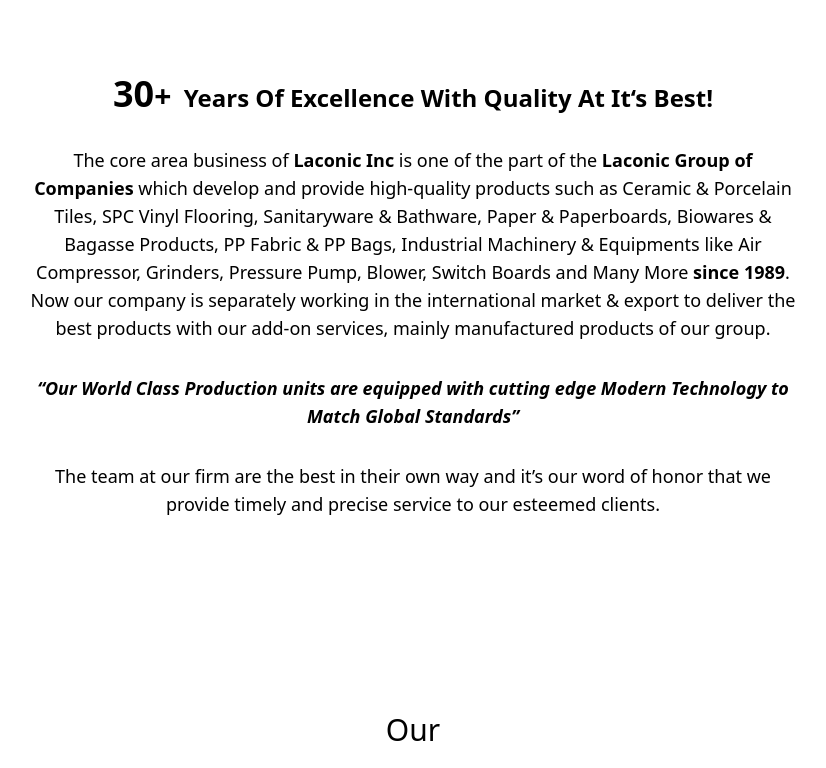
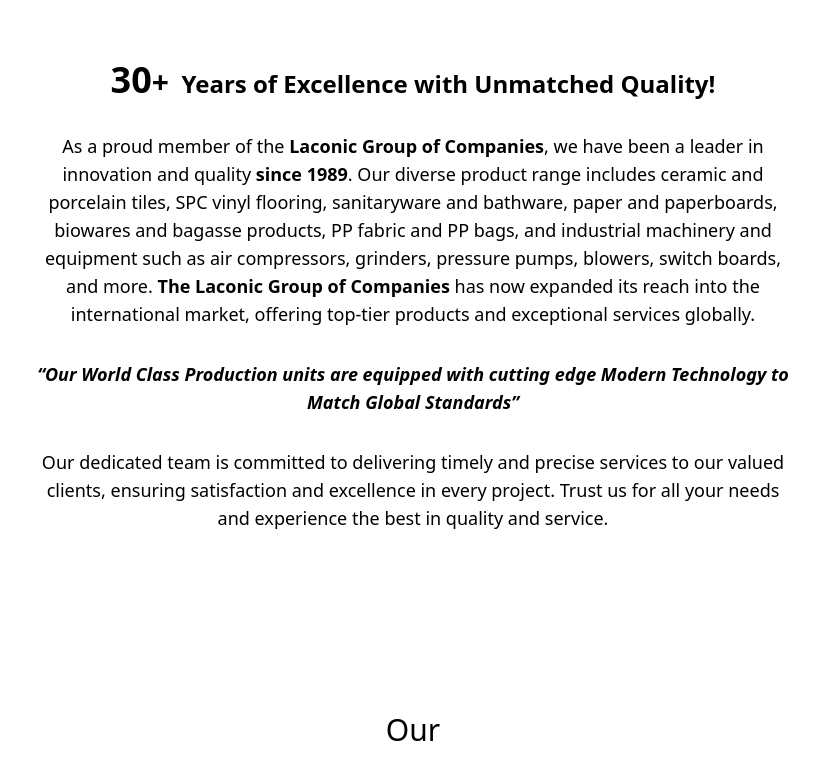
Before and after one commit to jullysuvariya/laconic-group, a Next.js app: page / in a window 1280 px wide. Shown: the part 1080-1848 px from the top of the page, without its empty margins (227-1053 px from the left). Built offline with nearby package versions, Linux system fonts and the light colour scheme.

Commit message:
complete contact us page and change about us paragraph

```diff
--- a/components/AboutUs.tsx
+++ b/components/AboutUs.tsx
@@ -20,26 +20,34 @@
 
     return (
         <div id="about" className="flex flex-col lg:h-screen px-16 py-10 lg:px-64 justify-center text-center lg:text-lg gap-8 lg:mt-20">
-            <RevelTextHorizontal className="flex flex-col items-center text-3xl lg:text-6xl self-center text-center px-10 border-b-4 border-primary mb-8 lg:mb-16 pb-4 lg:pb-8">
+            <RevelTextHorizontal className="max-lg:mt-10 flex flex-col items-center text-3xl lg:text-6xl self-center text-center px-10 border-b-4 border-primary mb-6 lg:mb-16 pb-4 lg:pb-8">
                 Legacy of Excellence
             </RevelTextHorizontal>
             {/* <div className="border-b-4 border-primary mb-8 lg:mb-16"></div> */}
             <RevelTextVertical>
                 <h1 className="text-xl lg:text-2xl self-center text-center">
                     <strong>
-                        <motion.span ref={ref} className="text-4xl">{rounded}</motion.span><span className="text-3xl self-baseline">+</span>&nbsp; Years Of Excellence With Quality At It&lsquo;s Best!
+                        <motion.span ref={ref} className="text-4xl">{rounded}</motion.span><span className="text-2xl lg:text-3xl self-baseline">+</span>&nbsp; Years of Excellence with Unmatched Quality!
                     </strong>
                 </h1>
             </RevelTextVertical>
             <RevelTextVertical>
                 <p>
-                    The core area business of <strong>Laconic Inc</strong> is one of the part of the <strong>Laconic Group of
+                    As a proud member of the <strong>Laconic Group of Companies</strong>, we have been a leader in innovation
+                    and quality <strong>since 1989</strong>. Our diverse product range includes ceramic and porcelain
+                    tiles, SPC vinyl flooring, sanitaryware and bathware, paper and paperboards, biowares and bagasse
+                    products, PP fabric and PP bags, and industrial machinery and equipment such as air
+                    compressors, grinders, pressure pumps, blowers, switch boards, and more. <strong>The Laconic Group of
+                        Companies</strong> has now expanded its reach into the international market, offering top-tier products
+                    and exceptional services globally.
+
+                    {/* The core area business of <strong>Laconic Inc</strong> is one of the part of the <strong>Laconic Group of
                         Companies</strong> which develop and provide high-quality products such as Ceramic & Porcelain Tiles,
                     SPC Vinyl Flooring, Sanitaryware & Bathware, Paper & Paperboards, Biowares & Bagasse Products,
                     PP Fabric & PP Bags, Industrial Machinery & Equipments like Air Compressor, Grinders, Pressure Pump,
                     Blower, Switch Boards and Many More <strong>since 1989</strong>. Now our company is separately working
                     in the international market & export to deliver the best products with our add-on services, mainly
-                    manufactured products of our group.
+                    manufactured products of our group. */}
                 </p>
             </RevelTextVertical>
             <RevelTextVertical>
@@ -54,8 +62,12 @@
             </RevelTextVertical>
             <RevelTextVertical>
                 <p>
-                    The team at our firm are the best in their own way and it’s our word of honor that we provide timely and
-                    precise service to our esteemed clients.
+                    Our dedicated team is committed to delivering timely and precise services to our valued
+                    clients, ensuring satisfaction and excellence in every project. Trust us for all your needs
+                    and experience the best in quality and service.
+
+                    {/* The team at our firm are the best in their own way and it’s our word of honor that we provide timely and
+                    precise service to our esteemed clients. */}
                 </p>
             </RevelTextVertical>
         </div>
--- a/components/CompanyPurpose.tsx
+++ b/components/CompanyPurpose.tsx
@@ -60,7 +60,7 @@
         <div className="px-16 lg:px-32 justify-center my-16 mb-28 lg:my-24 flex flex-col gap-4">
             <RevelDivHorizontal className="flex flex-col items-center gap-4">
                 <h6 className="self-center text-base lg:text-3xl font-light">Our</h6>
-                <h1 className="text-2xl lg:text-6xl self-center mb-8 lg:mb-16 text-center border-b-4 border-primary pb-4 lg:pb-8 px-10">
+                <h1 className="text-3xl lg:text-6xl self-center mb-8 lg:mb-16 text-center border-b-4 border-primary pb-4 lg:pb-8 px-10">
                     Core Principles
                 </h1>
             </RevelDivHorizontal>
--- a/components/GroupOfCompanies.tsx
+++ b/components/GroupOfCompanies.tsx
@@ -50,7 +50,7 @@
         <div className="flex flex-col mt-28 mb-24 justify-center text-2xl gap-4">
             <RevelDivHorizontal className="flex flex-col items-center gap-4">
                 <h6 className="self-center text-base lg:text-3xl font-light">Our</h6>
-                <h1 className="text-2xl lg:text-6xl self-center mb-8 lg:mb-16 text-center border-b-4 border-primary pb-4 lg:pb-8 px-10">
+                <h1 className="text-3xl lg:text-6xl self-center mb-8 lg:mb-16 text-center border-b-4 border-primary pb-4 lg:pb-8 px-10">
                     Group of Companies
                 </h1>
             </RevelDivHorizontal>
--- a/components/Header.tsx
+++ b/components/Header.tsx
@@ -15,10 +15,10 @@
     { name: 'SPC Vinyl Flooring', href: 'https://www.laconicsurfaces.com/' },
     { name: 'Building Materials', href: 'https://ulixocera.com/' },
     { name: 'Paper & Paperboards', href: 'https://www.enrichpapers.com/' },
-    { name: 'Biowares & Sustainable Products', href: '#' },
-    { name: 'Polypack Products', href: '#' },
+    { name: 'Biowares & Sustainable Products', href: '/' },
+    { name: 'Polypack Products', href: '/' },
     { name: 'Industrial Machinery & Equipments', href: 'https://www.captainaircompressor.com/' },
-    { name: 'Electrical Appliances', href: '#' },
+    { name: 'Electrical Appliances', href: '/' },
 ]
 
 const Header = () => {
@@ -98,7 +98,7 @@
                 </Popover.Group>
             </nav>
 
-            <Dialog className="lg:hidden" open={mobileMenuOpen} onClose={setMobileMenuOpen}>
+            <Dialog className="lg:hidden" open={mobileMenuOpen} onClose={setMobileMenuOpen} as="div">
                 <div className="fixed inset-0 z-30" />
                 <Dialog.Panel
                     className="fixed inset-y-0 right-0 z-40 w-full overflow-y-auto bg-white px-8 py-6 sm:max-w-sm sm:ring-1 sm:ring-gray-900/10">
@@ -127,6 +127,7 @@
                                 <Link
                                     href="#about"
                                     className="-mx-3 block rounded-lg px-4 py-2 text-base font-medium leading-7 text-primary hover:bg-primary hover:bg-opacity-5 hover:text-opacity-60"
+                                    onClick={() => setMobileMenuOpen(false)}
                                 >
                                     About
                                 </Link>
@@ -157,6 +158,7 @@
                                 <Link
                                     href="/contact"
                                     className="-mx-3 block rounded-lg px-4 py-2 text-base font-medium leading-7 text-primary hover:bg-primary hover:bg-opacity-5 hover:text-opacity-60"
+                                    onClick={() => setMobileMenuOpen(false)}
                                 >
                                     Contact
                                 </Link>
--- a/pages/contact.tsx
+++ b/pages/contact.tsx
@@ -1,3 +1,5 @@
+import { RevelTextHorizontal } from "@/components/revelTextHorizonal";
+import { RevelTextVertical } from "@/components/revelTextVertical";
 import { Button } from "@nextui-org/button";
 import { motion } from "framer-motion";
 import { MdAddIcCall, MdEmail, MdLocationOn } from "react-icons/md"
@@ -57,18 +59,32 @@
 
 const Contact = () => {
     return (
-        <div className="flex flex-col justify-between gap-32 lg:mb-32 mb-24">
-            <div className="relative flex items-center justify-center bg-fixed h-96 bg-parallax bg-cover mt-24 opacity-70">
+        <div className="flex flex-col justify-between gap-20 lg:mb-32 mb-24">
+            <div className="relative flex items-center justify-center bg-fixed h-96 bg-parallax bg-cover lg:mt-24 opacity-70">
                 <div className="w-full h-full bg-black bg-opacity-50" />
                 <h1 className="absolute z-20 text-5xl lg:text-7xl text-white font-extrabold">
                     CONTACT US
                 </h1>
+            </div>
+            <div className="flex flex-col items-center gap-10 text-center">
+                <RevelTextHorizontal className="text-2xl lg:text-4xl self-center text-center px-10 border-b-4 border-primary pb-2 lg:pb-4">
+                    Get In Touch With Us
+                </RevelTextHorizontal>
+                {/* <p className="text-primary font-bold text-3xl lg:text-4xl">Get In Touch With Us</p> */}
+                <RevelTextVertical>
+                    <p className="text-black font-extralight px-12 lg:px-64 leading-7">
+                        Our worldwide activities are coordinated from the Group&lsquo;s headquarters in Rajkot, India. Laconic Group
+                        is the group company of the Sitapara Group and consolidates all business conducted in the various
+                        businesses.
+                    </p>
+                </RevelTextVertical>
             </div>
             <div className="py-12 w-full bg-gray-100 flex lg:flex-row flex-col justify-center items-center">
                 <motion.div className="grid max-lg:grid-cols-1 grid-cols-3 px-16 lg:px-48 max-lg:gap-14"
                     variants={container}
                     initial="hidden"
                     whileInView="visible"
+                    viewport={{ once: true }}
                 >
                     {contactDetails.map((item, index) => (
                         <motion.div className="flex flex-col gap-3 items-center justify-center lg:px-8"
@@ -105,10 +121,10 @@
                         </Button>
                     </form>
                 </div>
-                <div className='w-[90%] lg:w-[35%] h-64 bg-primary p-1 bg-opacity-20 lg:absolute left-1/2 top-[35%] self-center'>
+                <div className='w-[90%] lg:w-[35%] h-64 bg-primary p-1 bg-opacity-20 lg:absolute left-1/2 top-[35%] self-center animate-slidein'>
                     <div className="bg-white p-2 w-full h-full">
-                    <iframe className='w-full h-full' src="https://maps.google.com/maps?q=Laconic+Ceramic+Inc.+Rajkot&z=15&output=embed"></iframe>
-                </div>
+                        <iframe className='w-full h-full' src="https://maps.google.com/maps?q=Laconic+Ceramic+Inc.+Rajkot&z=15&output=embed"></iframe>
+                    </div>
                 </div>
             </div>
 
```
